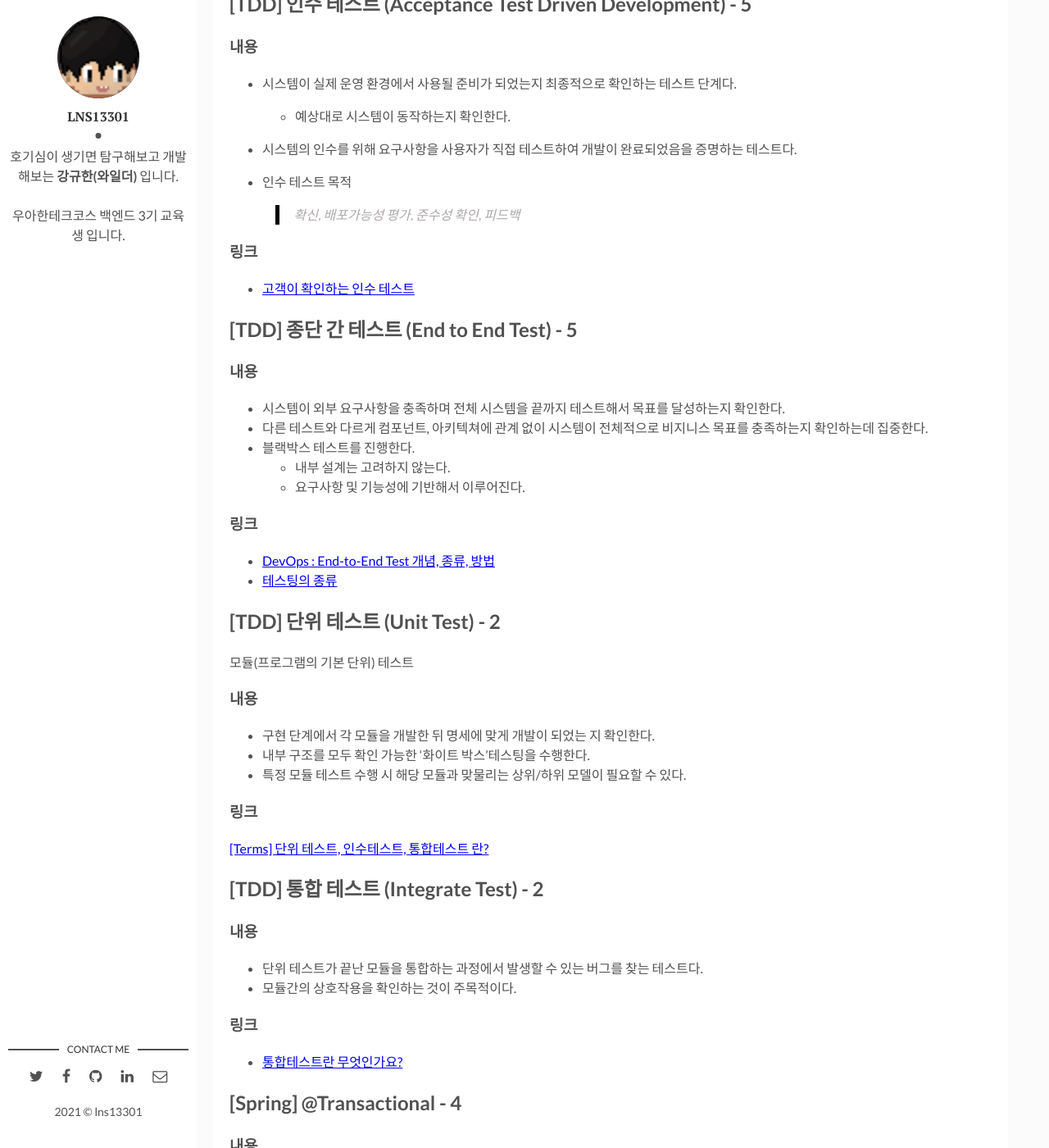
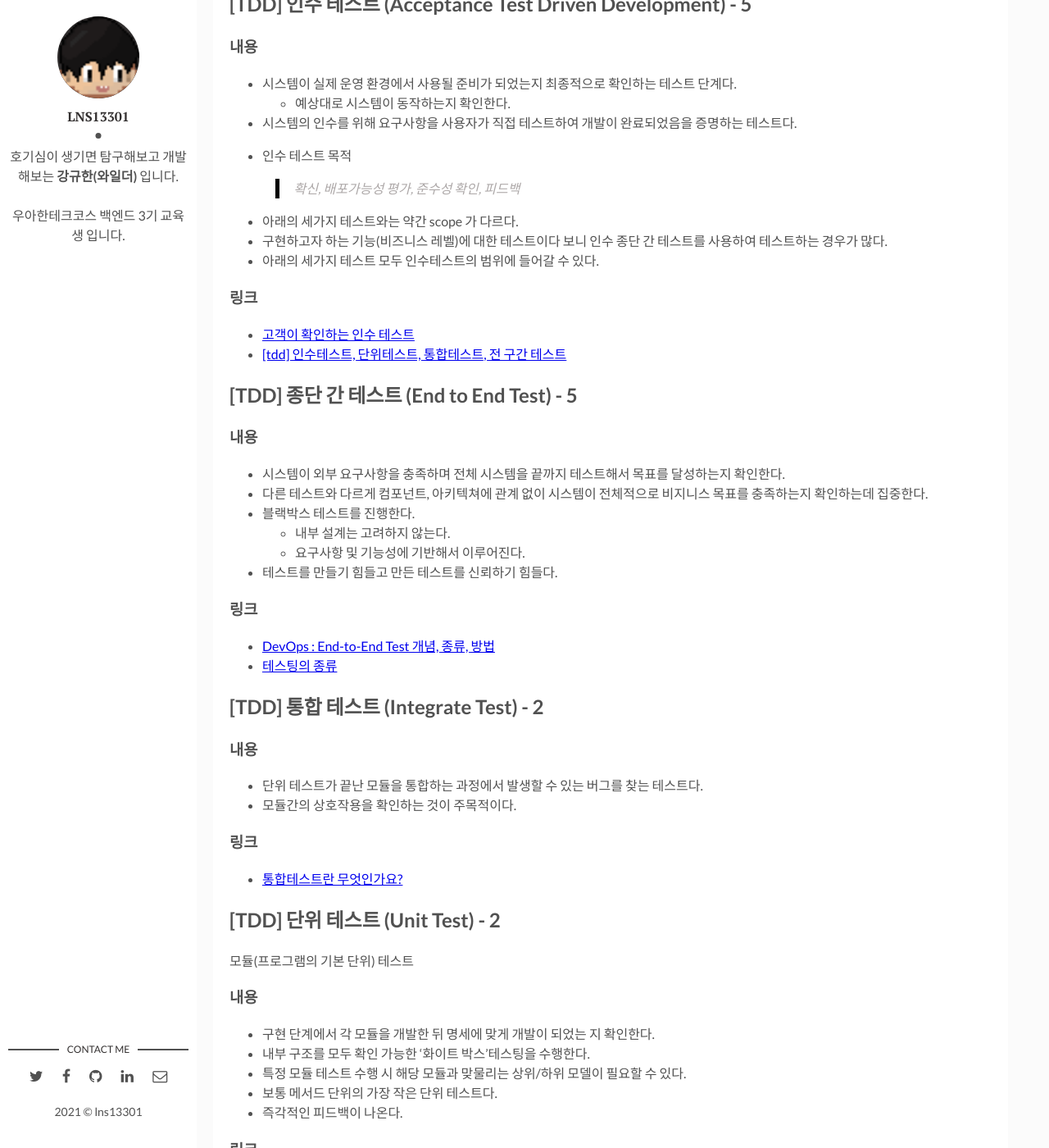
Before and after one commit to lns13301/github-blog, a Jekyll site: the page built from _posts/2021-05-22-woowacourse-atdd-subway-map-education-profile.md, in a window 1280 px wide and 1400 px high, scrolled down 767 px. Shown: the whole window at 82% size. Built offline with Jekyll 4.4.1, drawn with Linux system fonts in a browser that asks for light colours; comment, search, counter and statistics services are not loaded.

Commit message:
docs: 학습로그 테스트 관련 내용 추가

```diff
--- a/_posts/2021-05-22-woowacourse-atdd-subway-map-education-profile.md
+++ b/_posts/2021-05-22-woowacourse-atdd-subway-map-education-profile.md
@@ -16,19 +16,20 @@ atdd-subway-map 미션을 하면서 새롭게 학습한 내용을 정리했습
 ### 내용
 
 - 시스템이 실제 운영 환경에서 사용될 준비가 되었는지 최종적으로 확인하는 테스트 단계다.
-
   - 예상대로 시스템이 동작하는지 확인한다.
-
 - 시스템의 인수를 위해 요구사항을 사용자가 직접 테스트하여 개발이 완료되었음을 증명하는 테스트다.
-
 - 인수 테스트 목적
 
   >확신, 배포가능성 평가, 준수성 확인, 피드백
 
+- 아래의 세가지 테스트와는 약간 scope 가 다르다.
+- 구현하고자 하는 기능(비즈니스 레벨)에 대한 테스트이다 보니 인수 종단 간 테스트를 사용하여 테스트하는 경우가 많다.
+- 아래의 세가지 테스트 모두 인수테스트의 범위에 들어갈 수 있다.
+
 ### 링크
 
 - [고객이 확인하는 인수 테스트](https://needjarvis.tistory.com/446)
-
+- [[tdd] 인수테스트, 단위테스트, 통합테스트, 전 구간 테스트](https://joont92.github.io/tdd/%EC%9D%B8%EC%88%98%ED%85%8C%EC%8A%A4%ED%8A%B8-%EB%8B%A8%EC%9C%84%ED%85%8C%EC%8A%A4%ED%8A%B8-%ED%86%B5%ED%95%A9%ED%85%8C%EC%8A%A4%ED%8A%B8-%EC%A0%84-%EA%B5%AC%EA%B0%84-%ED%85%8C%EC%8A%A4%ED%8A%B8/)
 
 
 ## [TDD] 종단 간 테스트 (End to End Test) - 5
@@ -40,27 +41,12 @@ atdd-subway-map 미션을 하면서 새롭게 학습한 내용을 정리했습
 - 블랙박스 테스트를 진행한다.
   - 내부 설계는 고려하지 않는다.
   - 요구사항 및 기능성에 기반해서 이루어진다.
+- 테스트를 만들기 힘들고 만든 테스트를 신뢰하기 힘들다.
 
 ### 링크
 
 - [DevOps : End-to-End Test 개념, 종류, 방법](https://jjeongil.tistory.com/899)
 - [테스팅의 종류](https://ipex.tistory.com/entry/QA%ED%85%8C%EC%8A%A4%ED%8C%85%EC%9D%98-%EC%A2%85%EB%A5%98)
-
-
-
-## [TDD] 단위 테스트 (Unit Test) - 2
-
-모듈(프로그램의 기본 단위) 테스트
-
-### 내용
-
-- 구현 단계에서 각 모듈을 개발한 뒤 명세에 맞게 개발이 되었는 지 확인한다.
-- 내부 구조를 모두 확인 가능한 '화이트 박스'테스팅을 수행한다.
-- 특정 모듈 테스트 수행 시 해당 모듈과 맞물리는 상위/하위 모델이 필요할 수 있다.
-
-### 링크
-
-[[Terms] 단위 테스트, 인수테스트, 통합테스트 란?](https://m.blog.naver.com/tjdus25/221661896783)
 
 
 
@@ -74,6 +60,24 @@ atdd-subway-map 미션을 하면서 새롭게 학습한 내용을 정리했습
 ### 링크
 
 - [통합테스트란 무엇인가요?](http://support.suresofttech.com/ko/support/solutions/articles/5000760844-%ED%86%B5%ED%95%A9%ED%85%8C%EC%8A%A4%ED%8A%B8%EB%9E%80-%EB%AC%B4%EC%97%87%EC%9D%B8%EA%B0%80%EC%9A%94-)
+
+
+
+## [TDD] 단위 테스트 (Unit Test) - 2
+
+모듈(프로그램의 기본 단위) 테스트
+
+### 내용
+
+- 구현 단계에서 각 모듈을 개발한 뒤 명세에 맞게 개발이 되었는 지 확인한다.
+- 내부 구조를 모두 확인 가능한 '화이트 박스'테스팅을 수행한다.
+- 특정 모듈 테스트 수행 시 해당 모듈과 맞물리는 상위/하위 모델이 필요할 수 있다.
+- 보통 메서드 단위의 가장 작은 단위 테스트다.
+- 즉각적인 피드백이 나온다.
+
+### 링크
+
+[[Terms] 단위 테스트, 인수테스트, 통합테스트 란?](https://m.blog.naver.com/tjdus25/221661896783)
 
 
 
```
